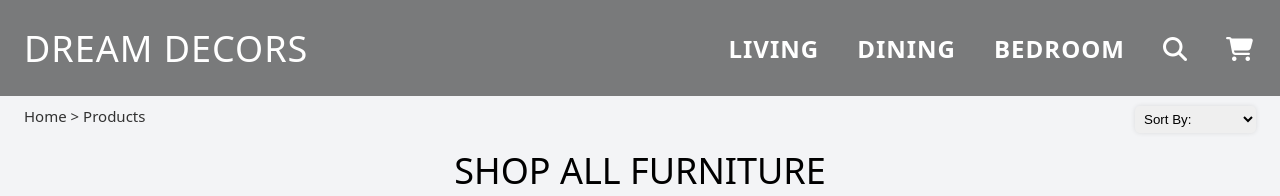
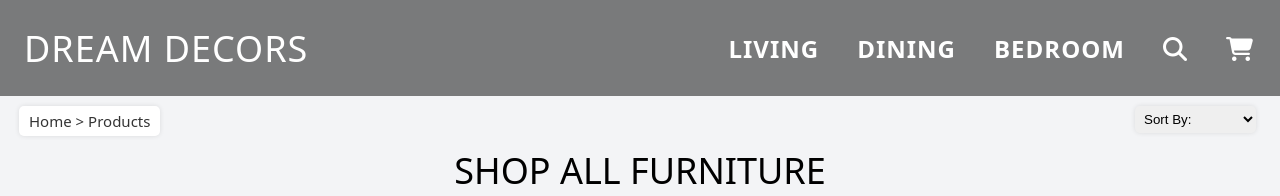
Before and after one commit to mosierkyle/dream-decors, a React (Vite) app: page /shop in a window 1280 px wide. Shown: the top 196 px of the page. Built offline with nearby package versions, Linux system fonts and the light colour scheme.

Commit message:
Add github link

```diff
--- a/src/Components/CartItem.css
+++ b/src/Components/CartItem.css
@@ -84,6 +84,7 @@
   transform: scale(0.8);
   position: absolute;
   right: 20px;
+  z-index: 4;
 }
 
 .empty-cart-div {
--- a/src/Routes/CartPage/Cart.css
+++ b/src/Routes/CartPage/Cart.css
@@ -24,7 +24,7 @@
   background-color: rgb(255, 255, 255);
   height: calc(100% - 20px);
   width: calc(25% - 20px);
-  z-index: 6;
+  z-index: 10;
   position: absolute;
   top: 0;
   right: 0;
@@ -66,6 +66,8 @@
   display: flex;
   flex-direction: column;
   gap: 20px;
+  text-align: center;
+  text-decoration: none;
 }
 
 .cart-subtotal {
@@ -82,6 +84,11 @@
   color: rgba(0, 0, 0, 0.8);
   font-weight: 600;
   border-radius: 5px;
+}
+
+.cart-checkout-words {
+  color: rgb(255, 255, 255);
+  text-decoration: none;
 }
 
 .cart-continue-btn:hover {
--- a/src/Routes/CartPage/Cart.jsx
+++ b/src/Routes/CartPage/Cart.jsx
@@ -86,7 +86,14 @@ const Cart = ({
             <button onClick={onCartClick} className="cart-continue-btn">
               CONTINUE SHOPPING
             </button>
-            <button className="cart-checkout-btn">CHECKOUT NOW</button>
+            <button className="cart-checkout-btn">
+              <a
+                className="cart-checkout-words"
+                href="https://github.com/mosierkyle"
+              >
+                CHECKOUT NOW
+              </a>
+            </button>
           </div>
         </div>
       </div>
--- a/src/Routes/ShopPages/Living/Living.css
+++ b/src/Routes/ShopPages/Living/Living.css
@@ -31,11 +31,16 @@
 .bread-crumbs {
   position: absolute;
   top: 10px;
-  left: 24px;
+  left: 19px;
   font-size: 15px;
   text-decoration: none;
   color: rgba(0, 0, 0, 0.8);
   font-weight: 500;
+  padding: 5px 10px;
+  border-radius: 5px;
+  border: none;
+  box-shadow: 0 0 5px rgba(0, 0, 0, 0.1);
+  background-color: rgb(255, 255, 255);
 }
 
 .bread-crumb-text {
```
